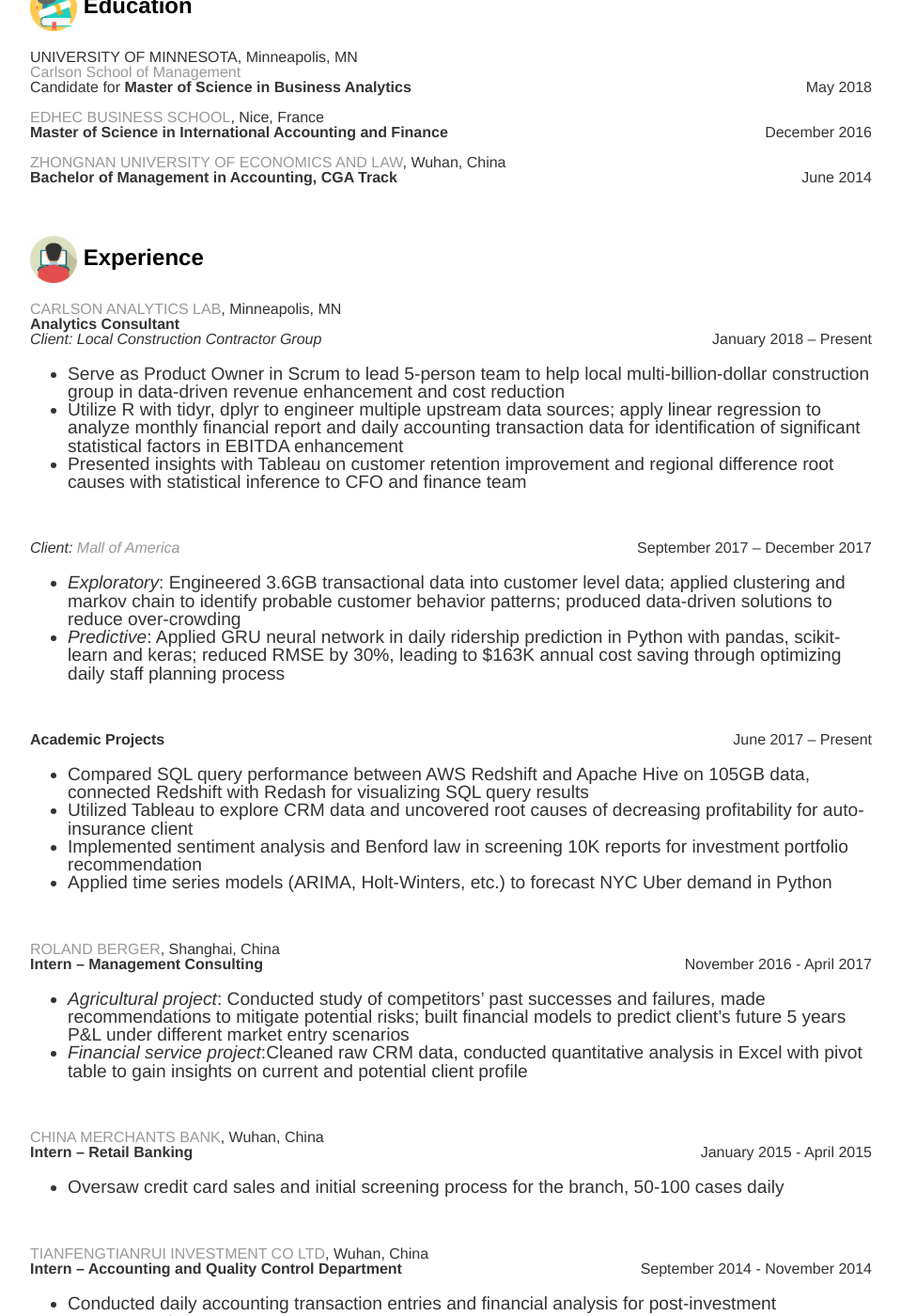
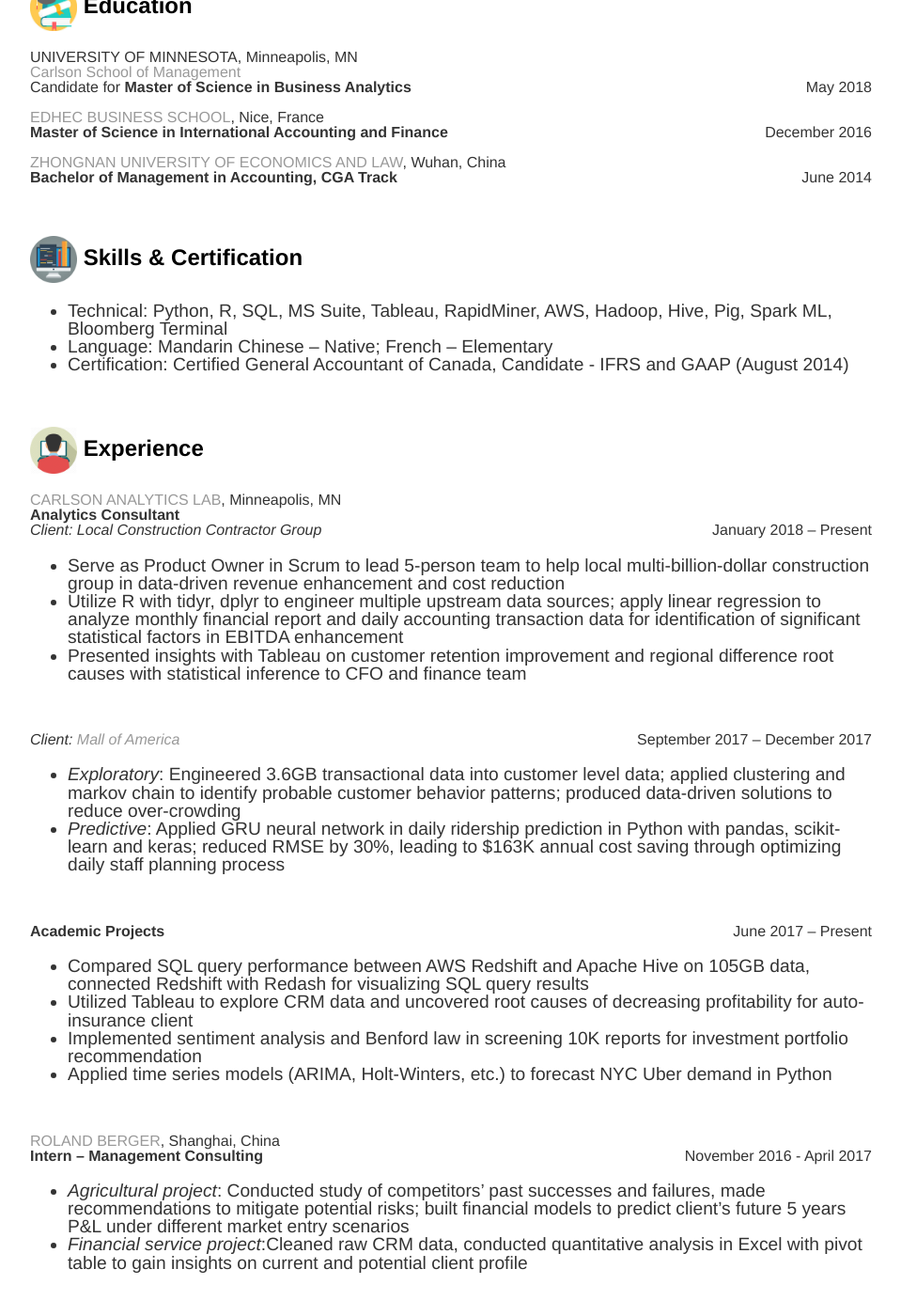
Before and after one commit to elodielu/elodielu.github.io, a Jekyll site: the page built from cv/index.html, in a window 1280 px wide and 1400 px high, scrolled down 283 px. Shown: the whole window at 94% size, without its empty margins (160-1119 px from the left). Built offline with Jekyll 4.4.1, drawn with Linux system fonts in a browser that asks for light colours; some of the changed text lies outside the part shown.

Commit message:
Update index.html

```diff
--- a/cv/index.html
+++ b/cv/index.html
@@ -29,6 +29,14 @@
 			<p><a href="http://english.zuel.edu.cn/">ZHONGNAN UNIVERSITY OF ECONOMICS AND LAW</a>, Wuhan, China <br>
 			<span style="text-align:left;"><strong>Bachelor of Management in Accounting, CGA Track</strong>
 				<span style="float:right;">June 2014</span></p>
+
+			<br><h2> <img style="vertical-align:middle" src="/picture/skill.png" height="50">
+				Skills & Certification</h2>
+				<ul>
+					<li>Technical: Python, R, SQL, MS Suite, Tableau, RapidMiner, AWS, Hadoop, Hive, Pig, Spark ML, Bloomberg Terminal</li>
+					<li>Language: Mandarin Chinese – Native; French – Elementary</li>
+					<li>Certification: Certified General Accountant of Canada, Candidate - IFRS and GAAP (August 2014)	</li>
+				</ul>
 
 			<br>
 			<h2><img style="vertical-align:middle" src="/picture/work.png" height="50">
@@ -80,14 +88,8 @@
 				<ul>
 					<li>Conducted daily accounting transaction entries and financial analysis for post-investment management</li>
 				</ul></p>
-			<br>
-			<h2> <img style="vertical-align:middle" src="/picture/skill.png" height="50">
-				Skills & Certification</h2>
-				<ul>
-					<li>Technical: Python, R, SQL, MS Suite, Tableau, RapidMiner, AWS, Hadoop, Hive, Pig, Spark ML, Bloomberg Terminal</li>
-					<li>Language: Mandarin Chinese – Native; French – Elementary</li>
-					<li>Certification: Certified General Accountant of Canada, Candidate - IFRS and GAAP (August 2014)	</li>
-				</ul></p>
+
+
 
 
 	</div>
```
